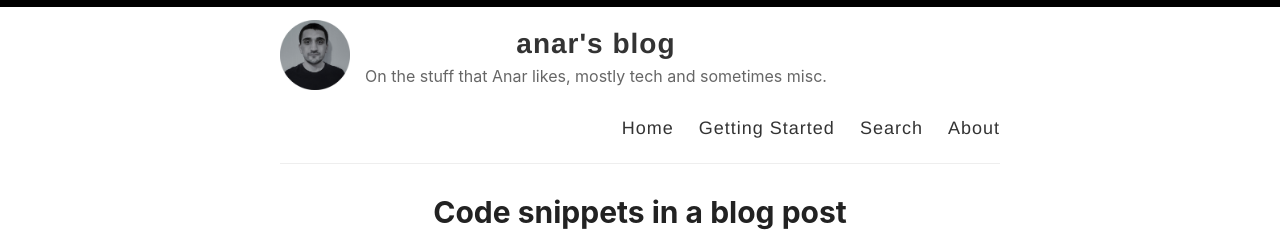
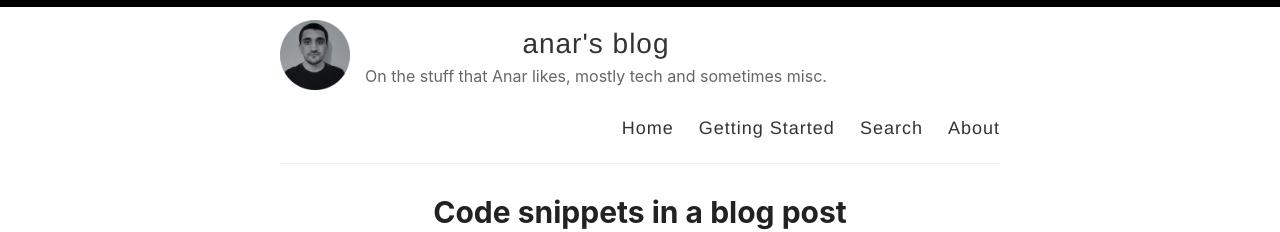
Before and after one commit to anaramirli/anaramirli.github.io, a Jekyll site: the page built from index.html, in a window 1280 px wide. Shown: the top 232 px of the page. Built offline with Jekyll 4.4.1, drawn with Linux system fonts in a browser that asks for light colours; the list of posts is cut into pages by our own code.

Commit message:
Update style.scss

```diff
--- a/assets/style.scss
+++ b/assets/style.scss
@@ -289,7 +289,7 @@ p > img {
   color: $darkGray;
   cursor: pointer;
   font-family: $helveticaNeue;
-  font-weight: 0;
+  font-weight: 300;
   font-size: 28px;
   letter-spacing: 1px;
 }
```
